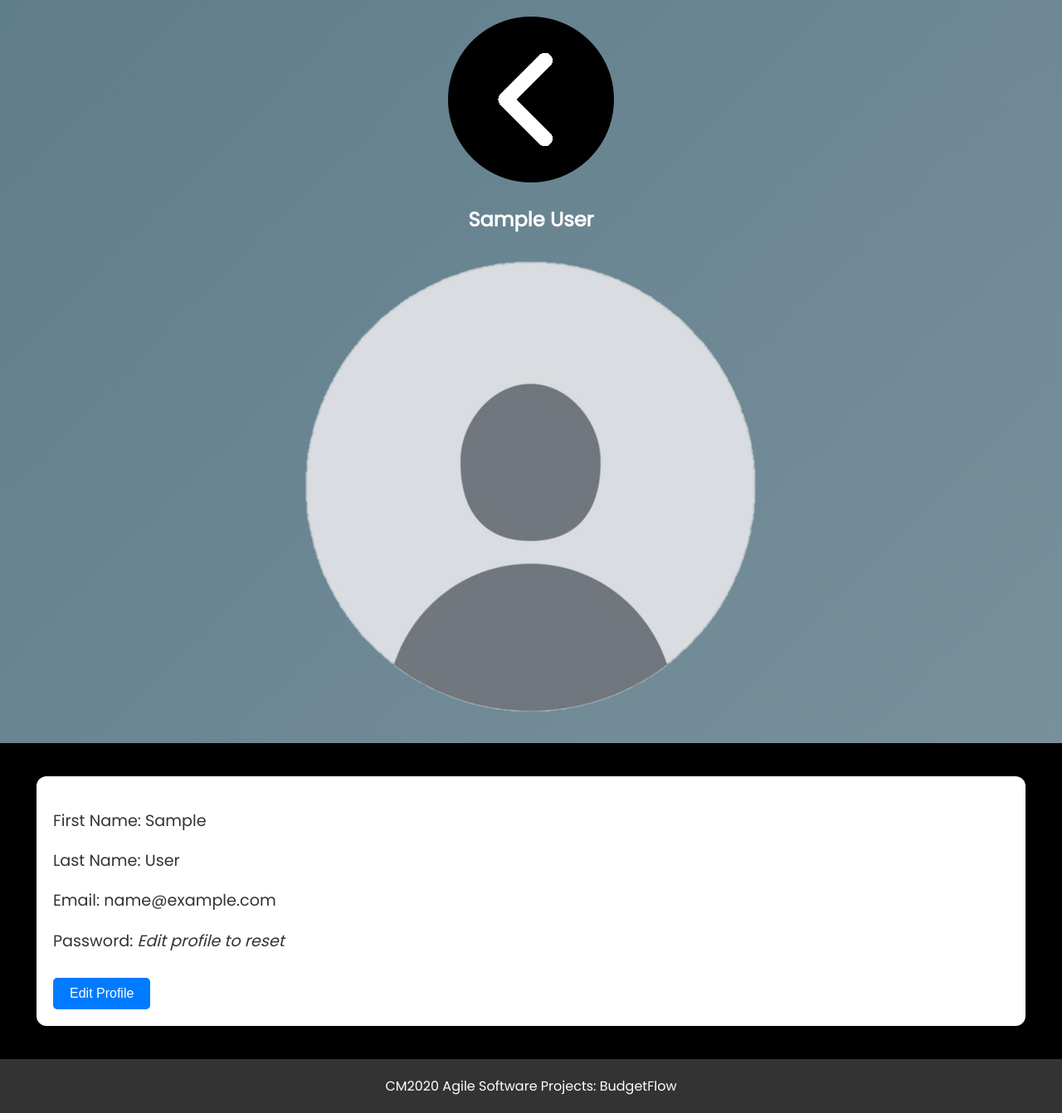
After one commit to cm2020-agile-team-16/cm2020-agile-project, a Node server app: template src/views/profile.ejs in a window 1280 px wide. The commit adds this page. Shown: the whole page at 83% size. Run offline with Node 20, Linux system fonts and the light colour scheme; the template is opened without the code that fills it: most values are stand-ins (such as "Sample title", 1, 10 or a date in 2020); some libraries are stand-ins or nearby versions.

Commit message:
PRJ-25: Add profile page
Resolved some ES6-related issues from the last commit and added a profile page

```diff
--- a/src/index.js
+++ b/src/index.js
@@ -9,8 +9,11 @@ import sqlite3 from "sqlite3";
 import { open } from "sqlite";
 import { router as accountRouter } from "./routes/account.js";
 import { router as userRouter } from "./routes/user.js";
+import path from 'path';
+import { fileURLToPath } from 'url';
 
-const __dirname = import.meta.dirname;
+const __filename = fileURLToPath(import.meta.url);
+const __dirname = path.dirname(__filename);
 
 // Set up express, bodyparser and EJS
 const app = express();
@@ -18,11 +21,11 @@ const port = 3000;
 
 app.use(bodyParser.urlencoded({ extended: true }));
 app.set('view engine', 'ejs'); // set the app to use ejs for rendering
-app.use(express.static(__dirname + '/public')); // set location of static files
+app.use(express.static(path.join(__dirname, 'public'))); // set location of static files
 app.use(session({
     secret: 'secret_key',
     resave: false,
-    saveUninitialized: true, // Set to true if using HTTPS
+    saveUninitialized: true, // set to true if using HTTPS
 }));
 
 // Set up SQLite
--- a/src/package.json
+++ b/src/package.json
@@ -20,7 +20,7 @@
     "express": "^4.18.2",
     "express-session": "^1.18.0",
     "sqlite": "^5.1.1",
-    "sqlite3": "^5.1.2"
+    "sqlite3": "^5.1.7"
   },
   "engines": {
     "npm": ">=8.0.0",
--- /dev/null
+++ b/src/public/scripts/toggleProfileModes.js
@@ -0,0 +1,50 @@
+// JavaScript function to handle all 3 user profile modes
+document.addEventListener("DOMContentLoaded", function () {
+    // create variables for the profile sections
+    const profileView = document.getElementById('profile-view-mode');
+    const profileEdit = document.getElementById('profile-edit-mode');
+    const resetPassword = document.getElementById('reset-password-mode');
+    const message = document.getElementById('profile-message');
+
+    // create variables for buttons
+    const editProfileBtn = document.getElementById('edit-profile-btn');
+    const cancelEditBtn = document.getElementById('cancel-edit-btn');
+    const resetPasswordBtn = document.getElementById('reset-password-btn');
+    const cancelResetBtn = document.getElementById('cancel-reset-btn');
+
+    // view profile -> edit profile
+    if (editProfileBtn) {
+        editProfileBtn.addEventListener('click', function () {
+            profileView.style.display = 'none';
+            profileEdit.style.display = 'block';
+            // clear any messages
+            if (message) {
+                message.innerHTML = '';
+            }
+        });
+    }
+
+    // edit profile -> view profile
+    if (cancelEditBtn) {
+        cancelEditBtn.addEventListener('click', function () {
+            profileEdit.style.display = 'none';
+            profileView.style.display = 'block';
+        });
+    }
+
+    // edit profile -> reset password
+    if (resetPasswordBtn) {
+        resetPasswordBtn.addEventListener('click', function () {
+            profileEdit.style.display = 'none';
+            resetPassword.style.display = 'block';
+        });
+    }
+
+    // reset password -> view profile
+    if (cancelResetBtn) {
+        cancelResetBtn.addEventListener('click', function () {
+            resetPassword.style.display = 'none';
+            profileView.style.display = 'block';
+        });
+    }
+});
--- a/src/public/styles/general.css
+++ b/src/public/styles/general.css
@@ -65,6 +65,21 @@ main > div p {
     margin: 10px 0;
 }
 
+.message {
+    margin-top: 20px;
+    margin-bottom: 20px;
+    padding: 10px;
+    border-radius: 5px;
+}
+
+.message.positive {
+    color: black;
+}
+
+.message.negative {
+    color: red;
+}
+
 footer {
     background-color: #333;
     color: white;
--- /dev/null
+++ b/src/public/styles/profile.css
@@ -0,0 +1,54 @@
+/* Specific styles for the profile page */
+
+.profile {
+    background: white;
+    padding: 20px;
+    border-radius: 12px;
+    box-shadow: 0 4px 8px rgba(0, 0, 0, 0.1);
+}
+
+.profile p {
+    font-size: 1.2em;
+    margin-bottom: 10px;
+}
+
+.profile button {
+    background: #007BFF;
+    color: white;
+    border: none;
+    border-radius: 5px;
+    padding: 10px 20px;
+    font-size: 1em;
+    cursor: pointer;
+    margin-top: 20px;
+    margin-right: 10px;
+    transition: background-color 0.3s ease, transform 0.2s;
+}
+
+.profile button:hover {
+    transform: scale(1.05);
+}
+
+.profile form {
+    margin-top: 20px;
+}
+
+.profile label {
+    display: block;
+    font-weight: bold;
+    margin-top: 10px;
+}
+
+.profile input {
+    width: calc(100% - 22px);
+    padding: 10px;
+    border-radius: 5px;
+    border: 1px solid #ddd;
+}
+
+#reset-password-mode img {
+    width: 20px;
+    height: 20px;
+    vertical-align: middle;
+    margin-left: 10px;
+}
--- a/src/routes/user.js
+++ b/src/routes/user.js
@@ -28,7 +28,7 @@ router.get('/dashboard', async (req, res) => {
     });
 
     // create query to retrieve user's first name
-    const userQuery = `SELECT firstName FROM users WHERE user_id = ${userId}`;
+    const firstNameQuery = `SELECT firstName FROM users WHERE user_id = ${userId}`;
 
     // create query to retrieve user's balance (totalIncome - totalExpenses)
     const balanceQuery = `SELECT (SELECT COALESCE(SUM(amount), 0) FROM income WHERE user_id = ${userId}) - (SELECT COALESCE(SUM(amount), 0) FROM expenses WHERE user_id = ${userId}) AS balance`;
@@ -61,7 +61,7 @@ router.get('/dashboard', async (req, res) => {
     let recentTransactions;
 
     try {
-        firstName = (await db.get(userQuery)).firstName;
+        firstName = (await db.get(firstNameQuery)).firstName;
         balance = (await db.get(balanceQuery)).balance;
         totalIncome = (await db.get(totalIncomeQuery)).totalIncome;
         totalExpenses = (await db.get(totalExpensesQuery)).totalExpenses;
--- a/src/views/dashboard.ejs
+++ b/src/views/dashboard.ejs
@@ -33,6 +33,7 @@
                     <li><a href="/user/income">My Income</a></li>
                     <li><a href="/user/expense">My Expenses</a></li>
                     <li><a href="/user/summary">Summary</a></li>
+                    <li><a href="/account/logout">Log Out</a></li>
                 </ul>
             </nav>
         </div>
--- /dev/null
+++ b/src/views/profile.ejs
@@ -0,0 +1,100 @@
+<!DOCTYPE html>
+<html lang="en">
+
+<head>
+    <meta charset="UTF-8">
+    <meta name="viewport" content="width=device-width, initial-scale=1.0">
+    <!-- TAB TITLE -->
+    <title>Profile - <%= app_name %></title>
+    <!-- LINK TO STYLESHEETS / GOOGLE FONTS -->
+    <link rel="stylesheet" href="/styles/general.css">
+    <link rel="stylesheet" href="/styles/profile.css">
+    <link href="https://fonts.googleapis.com/css2?family=Poppins" rel="stylesheet">
+</head>
+
+<body>
+    <!-- HEADER -->
+    <header>
+        <!-- HEADER: Back to Dashboard -->
+        <a href="/user/dashboard"><img src="/assets/images/back.png" alt="back button"></a>
+
+        <!-- HEADER: User Details -->
+        <h2><%= firstName %> <%= lastName %></h2>
+        <img src="/assets/images/pfp.png" alt="profile picture">
+    </header>
+
+    <!-- MAIN -->
+    <main>
+        <!-- MAIN: User Profile -->
+        <section class="profile container">
+            <!-- USER PROFILE: View Mode -->
+            <div id="profile-view-mode">
+                <p>First Name: <%= firstName %></p>
+                <p>Last Name: <%= lastName %></p>
+                <p>Email: <%= email %></p>
+                <p>Password: <i>Edit profile to reset</i></p>
+                <button id="edit-profile-btn">Edit Profile</button>
+            </div>
+
+            <!-- USER PROFILE: Edit Mode -->
+            <form id="profile-edit-mode" action="/account/profile/edit" method="POST" style="display:none;">
+                <div>
+                    <label for="first_name">First Name:</label>
+                    <input type="text" id="profile-first-name" name="firstName" value="<%= firstName %>">
+                </div>
+                <div>
+                    <label for="last_name">Last Name:</label>
+                    <input type="text" id="profile-last-name" name="lastName" value="<%= lastName %>">
+                </div>
+                <div>
+                    <label for="email">Email:</label>
+                    <input type="email" id="profile-email" name="email" value="<%= email %>">
+                </div>
+                <div>
+                    <label for="password">Reset Password</label>
+                    <a href="javascript:void(0);" id="reset-password-btn"><img src="/assets/images/reset.png" alt="reset password"></a>
+                </div>
+                <button type="submit">Save Changes</button>
+                <button type="button" id="cancel-edit-btn">Cancel</button>
+            </form>
+
+            <!-- USER PROFILE: Reset Password Mode -->
+            <form id="reset-password-mode" action="/account/profile/resetPassword" method="POST" style="display:none;">
+                <div>
+                    <label for="current_password">Current Password:</label>
+                    <input type="password" id="current-password" name="currentPassword" required>
+                </div>
+                <div>
+                    <label for="new_password">New Password:</label>
+                    <input type="password" id="new-password" name="newPassword" required>
+                </div>
+                <div>
+                    <label for="confirm_password">Confirm New Password:</label>
+                    <input type="password" id="confirm-password" name="confirmPassword" required>
+                </div>
+                <button type="submit">Reset Password</button>
+                <button type="button" id="cancel-reset-btn">Cancel</button>
+            </form>
+
+            <!-- USER PROFILE: Display Message -->
+            <div id="profile-message">
+                <% if (typeof message !== 'undefined') { %>
+                    <div class="message <%= messageClass %>"><%= message %></div>
+                <% } %>
+            </div>
+        </section>
+    </main>
+
+    <!-- FOOTER -->
+    <footer>
+        <!-- FOOTER: About -->
+        <div class="about container">
+            <p>CM2020 Agile Software Projects: <%= app_name %></p>
+        </div>
+    </footer>
+
+    <!-- LINK TO SCRIPTS -->
+    <script src="/scripts/toggleProfileModes.js"></script>
+
+</body>
+</html>
```
Also changed, not shown: src/public/styles/home.css (+6 -2 lines), src/public/styles/login.css (+0 -15 lines), src/routes/account.js (+226 -6 lines), src/public/assets/images/back.png (added), src/public/assets/images/pfp.jpg (deleted), src/public/assets/images/reset.png (added), 1 other file.
